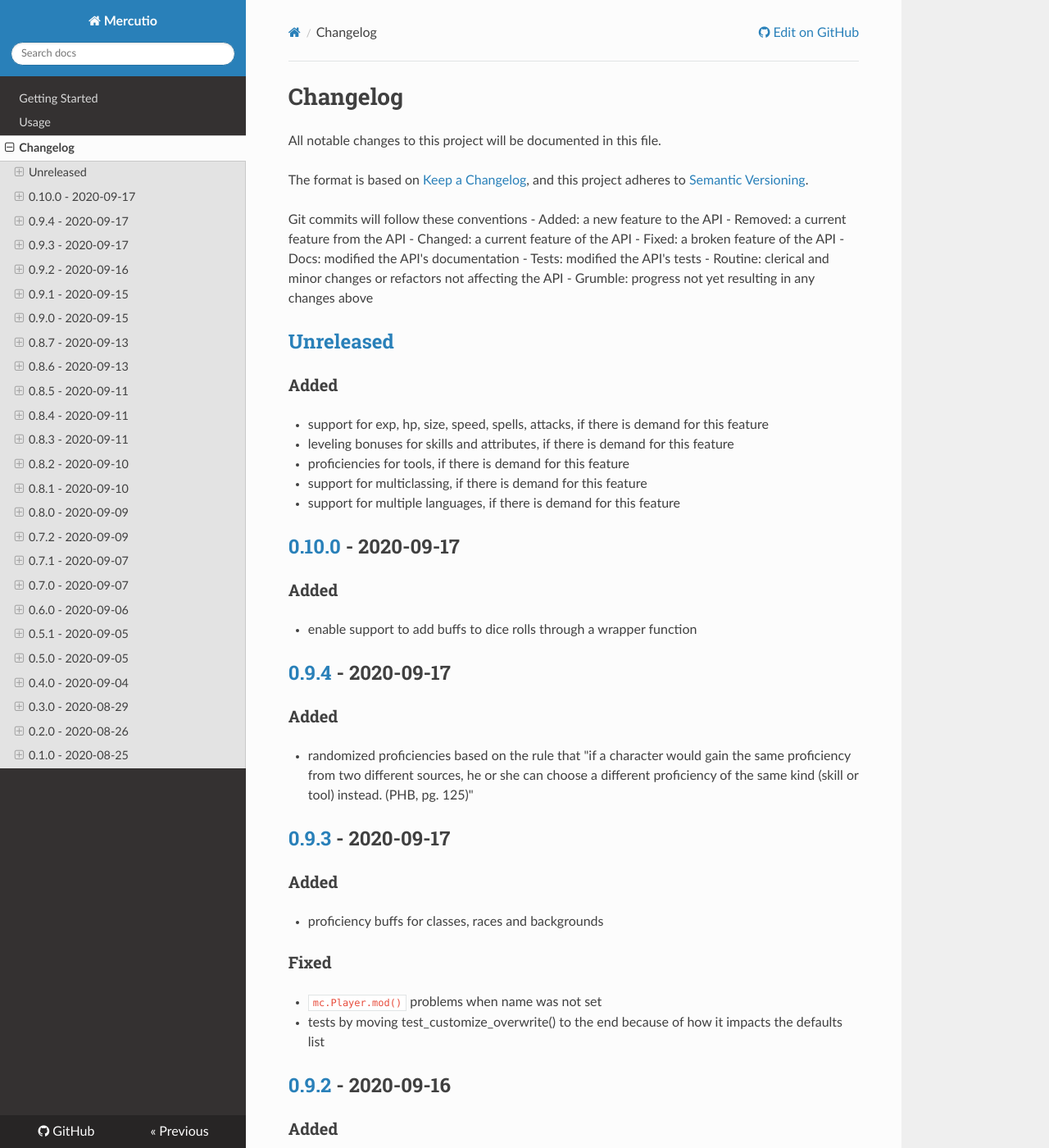
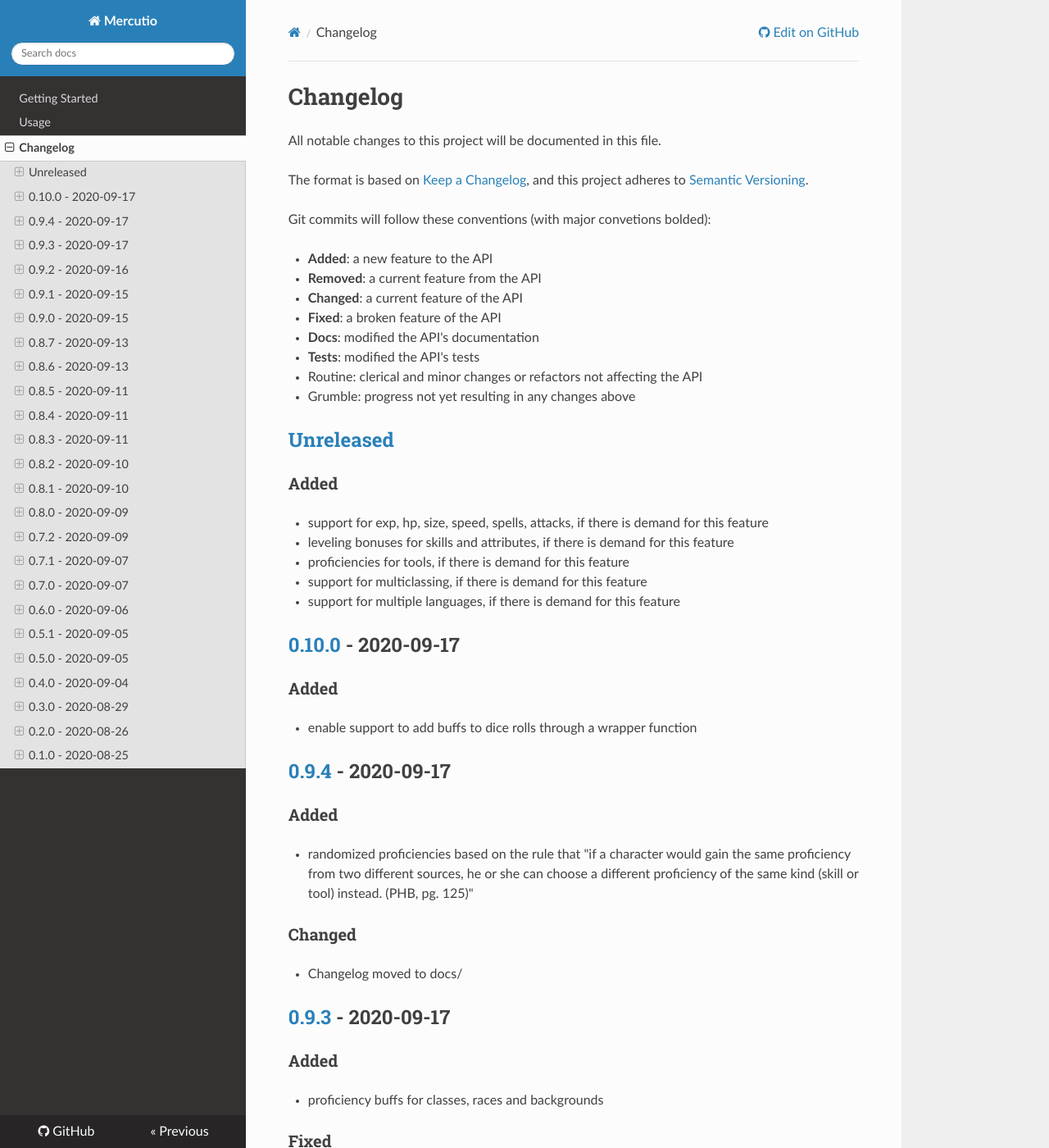
Before and after one commit to signebedi/mercutio, an MkDocs documentation site: the page built from docs/CHANGELOG.md, in a window 1280 px wide and 1400 px high. Shown: the whole window at 82% size. Built offline with MkDocs 1.6.1, drawn with Linux system fonts in a browser that asks for light colours; nearby versions of some CDN libraries.

Commit message:
Routine: changelog

```diff
--- a/docs/CHANGELOG.md
+++ b/docs/CHANGELOG.md
@@ -4,13 +4,14 @@
 The format is based on [Keep a Changelog](https://keepachangelog.com/en/1.0.0/),
 and this project adheres to [Semantic Versioning](https://semver.org/spec/v2.0.0.html).
 
-Git commits will follow these conventions
-- Added: a new feature to the API
-- Removed: a current feature from the API
-- Changed: a current feature of the API
-- Fixed: a broken feature of the API
-- Docs: modified the API's documentation
-- Tests: modified the API's tests
+Git commits will follow these conventions (with major convetions bolded):
+
+- **Added**: a new feature to the API
+- **Removed**: a current feature from the API
+- **Changed**: a current feature of the API
+- **Fixed**: a broken feature of the API
+- **Docs**: modified the API's documentation
+- **Tests**: modified the API's tests
 - Routine: clerical and minor changes or refactors not affecting the API
 - Grumble: progress not yet resulting in any changes above
 
@@ -29,6 +30,9 @@
 ## [0.9.4] - 2020-09-17
 ### Added
 - randomized proficiencies based on the rule that "if a character would gain the same proficiency from two different sources, he or she can choose a different proficiency of the same kind (skill or tool) instead. (PHB, pg. 125)"
+
+### Changed
+- Changelog moved to docs/
 
 ## [0.9.3] - 2020-09-17
 ### Added
```
